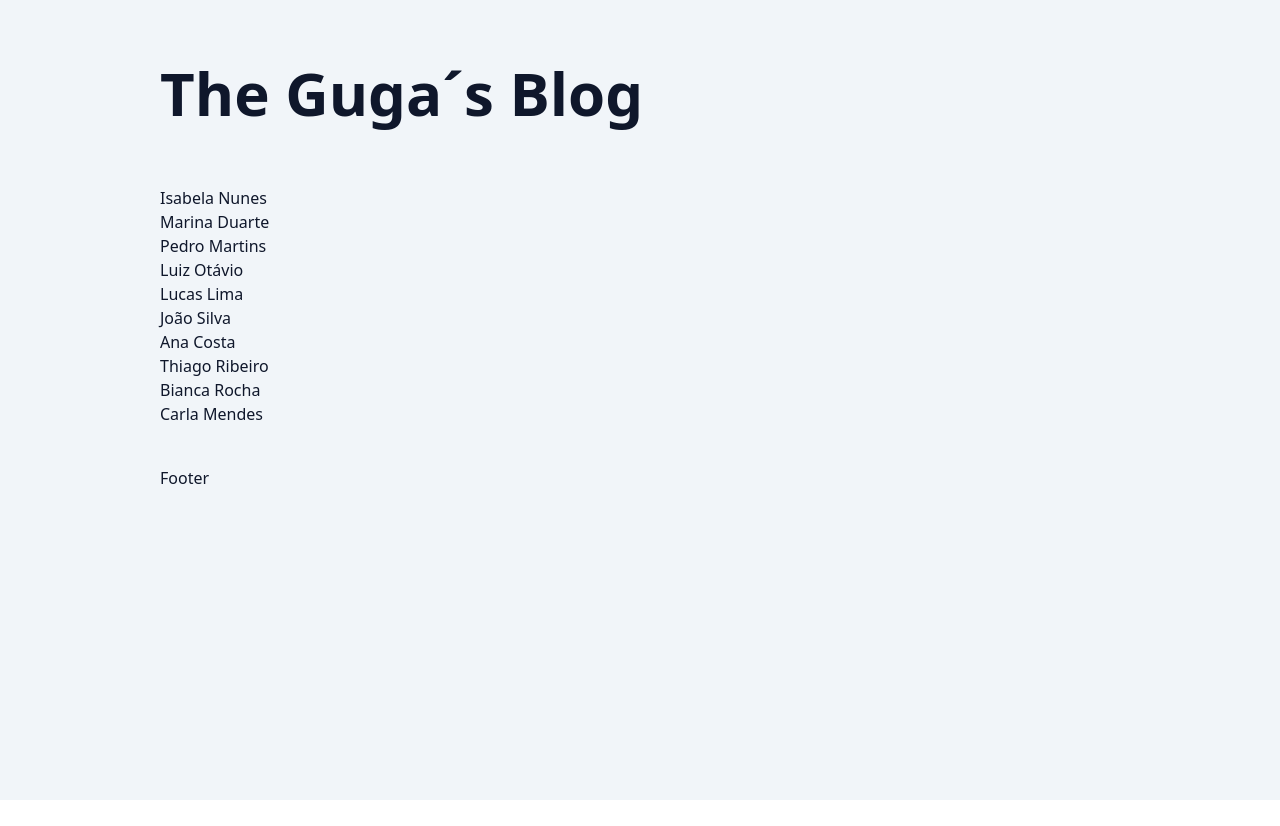
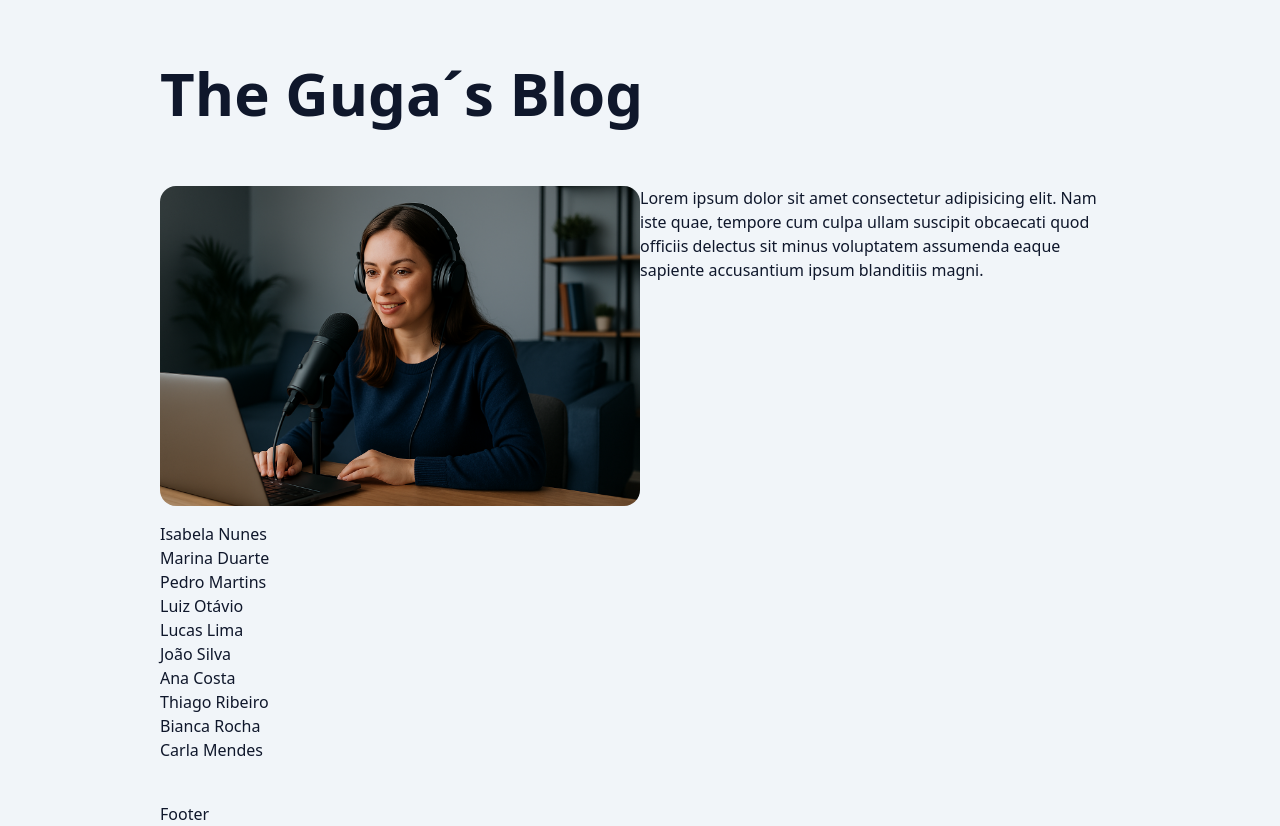
Before and after one commit to GustavoRRSilva/Blog-Next15-React-19, a Next.js app: page / in a window 1280 px wide. Before the commit the page ends 800 px from the top, so only its background shows below. Built offline with nearby package versions, Linux system fonts and the light colour scheme.

Commit message:
feat:adding post to main page

```diff
--- a/src/app/page.tsx
+++ b/src/app/page.tsx
@@ -2,13 +2,31 @@ import Container from '@/components/Container';
 import Header from '@/components/Header';
 import Posts from '@/components/PostsList';
 import Spinloader from '@/components/SpinLoader';
+import Image from 'next/image';
+import Link from 'next/link';
 import { Suspense } from 'react';
 
 export default async function HomePage() {
   return (
     <Container>
       <Header />
-
+      <section className='grid grid-cols-1 mb-4 md:grid-cols-2 group'>
+        <Link href='#' className='w-full h-full overflow-hidden rounded-2xl'>
+          <Image
+            className='group-hover:scale-105 transition'
+            src='/images/bryen_0.png'
+            width={1280}
+            height={720}
+            alt='person '
+          />
+        </Link>
+        <p>
+          Lorem ipsum dolor sit amet consectetur adipisicing elit. Nam iste
+          quae, tempore cum culpa ullam suscipit obcaecati quod officiis
+          delectus sit minus voluptatem assumenda eaque sapiente accusantium
+          ipsum blanditiis magni.
+        </p>
+      </section>
       <Suspense fallback={<Spinloader />}>
         <Posts />
       </Suspense>
```
